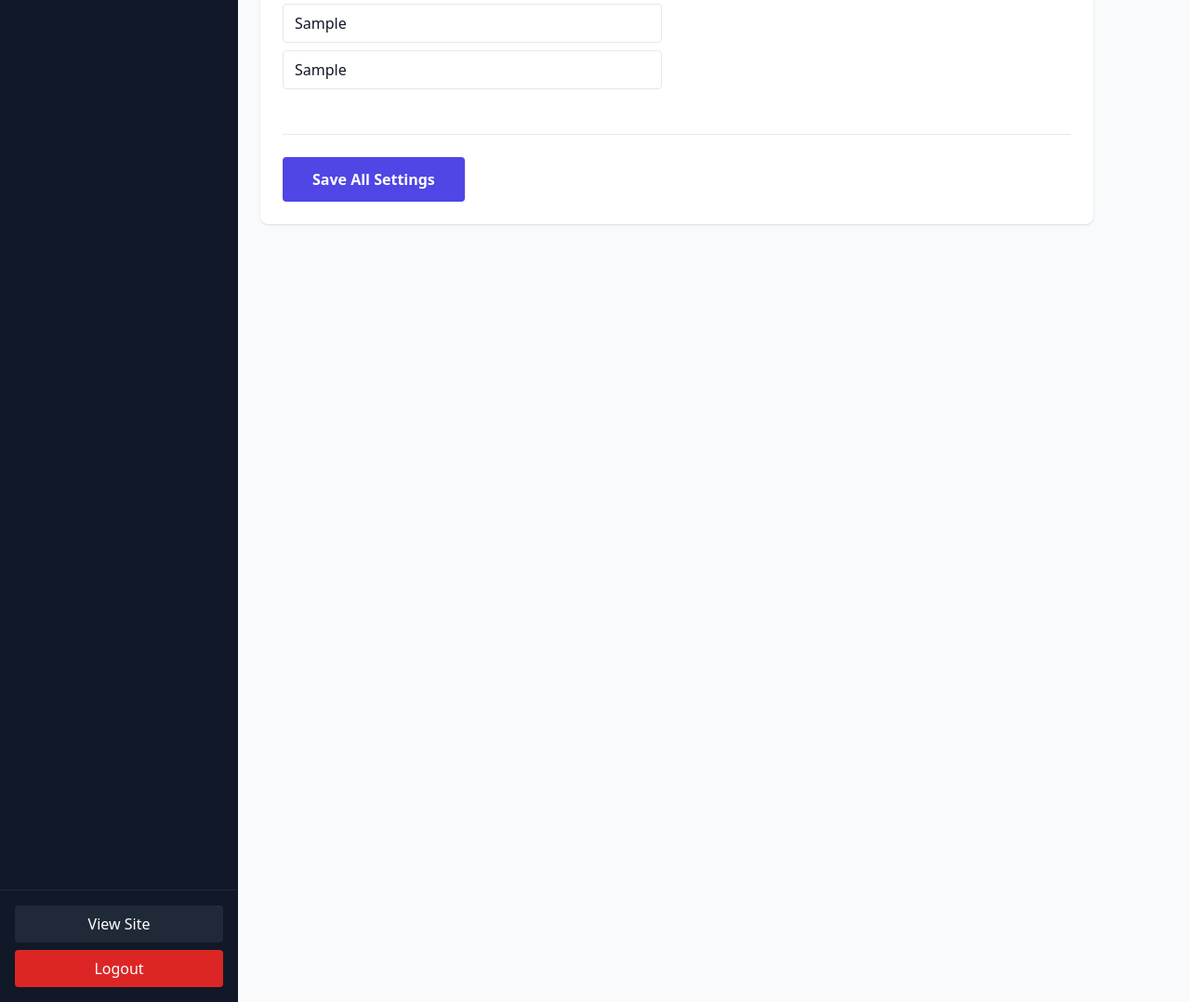
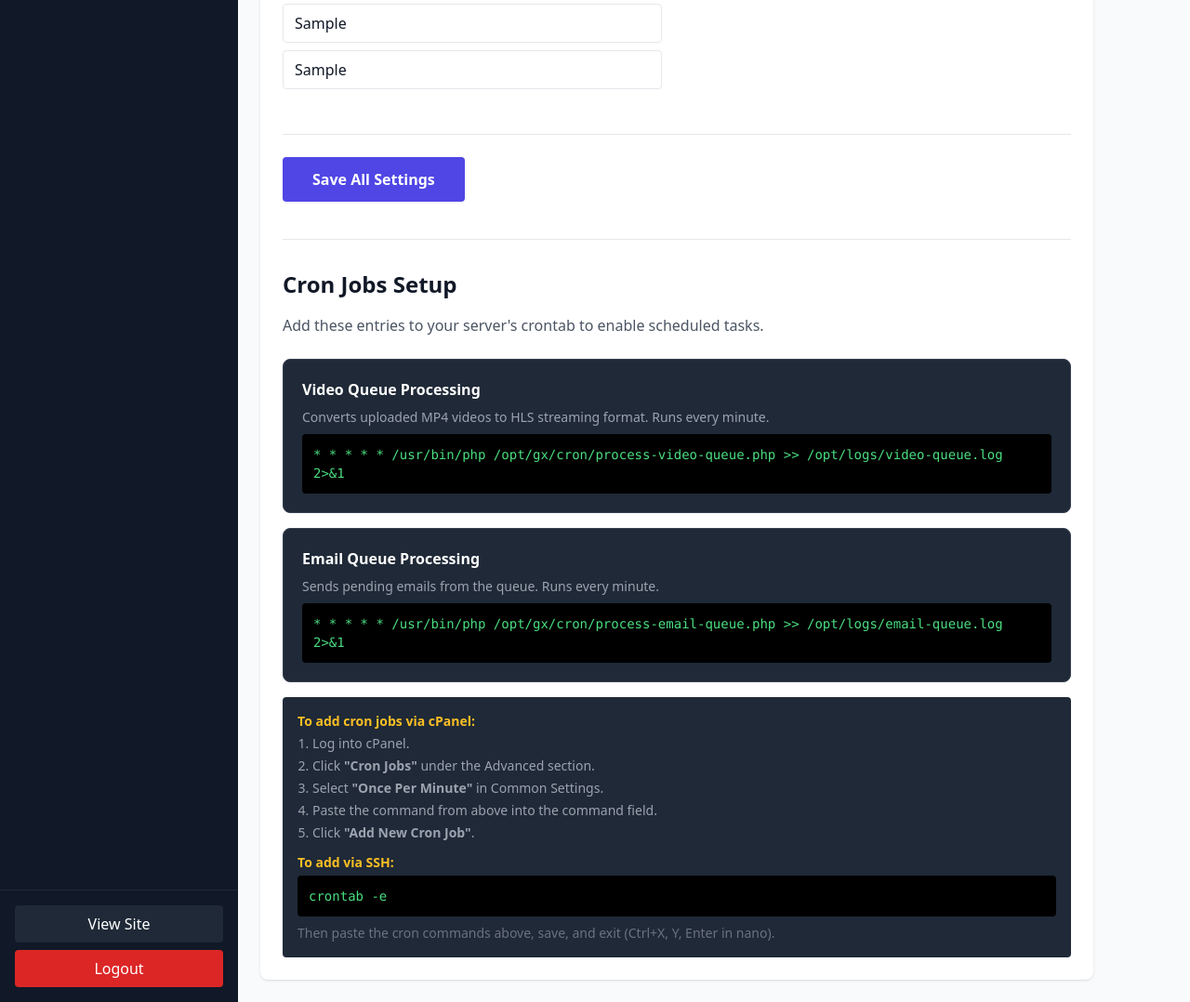
Before and after one commit to philmorehost/solo-reel, a PHP site: template web/admin/templates/settings.php in a window 1280 px wide. Shown: the part 1051-2129 px from the top of the page at 93% size. Run offline with PHP 8.4, Linux system fonts and the light colour scheme; the template is opened without the code that fills it: most values are stand-ins (such as "Sample title", 1, 10 or a date in 2020); grey boxes marked "Sample" are stand-in pictures; data that the repository does not hold is empty; some libraries are stand-ins or nearby versions.

Commit message:
Add wallet balance system, cron job instructions, VBA debug log, fix 404

```diff
--- a/web/admin/templates/settings.php
+++ b/web/admin/templates/settings.php
@@ -127,6 +127,44 @@
                                 Save All Settings
                             </button>
                         </div>
+
+                        <!-- Cron Jobs Section -->
+                        <div class="mt-10 border-t pt-8">
+                            <h2 class="text-2xl font-bold mb-4">Cron Jobs Setup</h2>
+                            <p class="text-gray-600 mb-6">Add these entries to your server's crontab to enable scheduled tasks.</p>
+
+                            <div class="space-y-4">
+                                <div class="bg-gray-800 rounded-lg p-5 border border-gray-700">
+                                    <h3 class="font-bold text-white mb-2">Video Queue Processing</h3>
+                                    <p class="text-gray-400 text-sm mb-2">Converts uploaded MP4 videos to HLS streaming format. Runs every minute.</p>
+                                    <code class="block bg-black text-green-400 p-3 rounded text-sm font-mono">
+* * * * * /usr/bin/php <?= dirname($_SERVER['SCRIPT_FILENAME']) ?>/cron/process-video-queue.php >> <?= dirname(dirname($_SERVER['SCRIPT_FILENAME'])) ?>/logs/video-queue.log 2>&1
+                                    </code>
+                                </div>
+
+                                <div class="bg-gray-800 rounded-lg p-5 border border-gray-700">
+                                    <h3 class="font-bold text-white mb-2">Email Queue Processing</h3>
+                                    <p class="text-gray-400 text-sm mb-2">Sends pending emails from the queue. Runs every minute.</p>
+                                    <code class="block bg-black text-green-400 p-3 rounded text-sm font-mono">
+* * * * * /usr/bin/php <?= dirname($_SERVER['SCRIPT_FILENAME']) ?>/cron/process-email-queue.php >> <?= dirname(dirname($_SERVER['SCRIPT_FILENAME'])) ?>/logs/email-queue.log 2>&1
+                                    </code>
+                                </div>
+
+                                <div class="bg-gray-800 p-4 rounded text-sm text-gray-400">
+                                    <p class="font-bold text-amber-400 mb-1">To add cron jobs via cPanel:</p>
+                                    <ol class="list-decimal ml-4 space-y-1">
+                                        <li>Log into cPanel.</li>
+                                        <li>Click <strong>"Cron Jobs"</strong> under the Advanced section.</li>
+                                        <li>Select <strong>"Once Per Minute"</strong> in Common Settings.</li>
+                                        <li>Paste the command from above into the command field.</li>
+                                        <li>Click <strong>"Add New Cron Job"</strong>.</li>
+                                    </ol>
+                                    <p class="font-bold text-amber-400 mt-3 mb-1">To add via SSH:</p>
+                                    <code class="block bg-black text-green-400 p-3 rounded text-sm font-mono">crontab -e</code>
+                                    <p class="text-gray-500 mt-2">Then paste the cron commands above, save, and exit (Ctrl+X, Y, Enter in nano).</p>
+                                </div>
+                            </div>
+                        </div>
                     </form>
                 </div>
             </div>
--- /dev/null
+++ b/web/schema/009_wallet_balance.sql
@@ -0,0 +1 @@
+ALTER TABLE `users` ADD COLUMN IF NOT EXISTS `wallet_balance` DECIMAL(10,2) NOT NULL DEFAULT 0.00 AFTER `coin_balance`;
```
Also changed, not shown: web/app/controllers/CoinController.php (+42 -5 lines), web/app/controllers/PaymentController.php (+14 -14 lines), web/templates/pages/coin-shop.php (+15 -2 lines), 1 other file.
